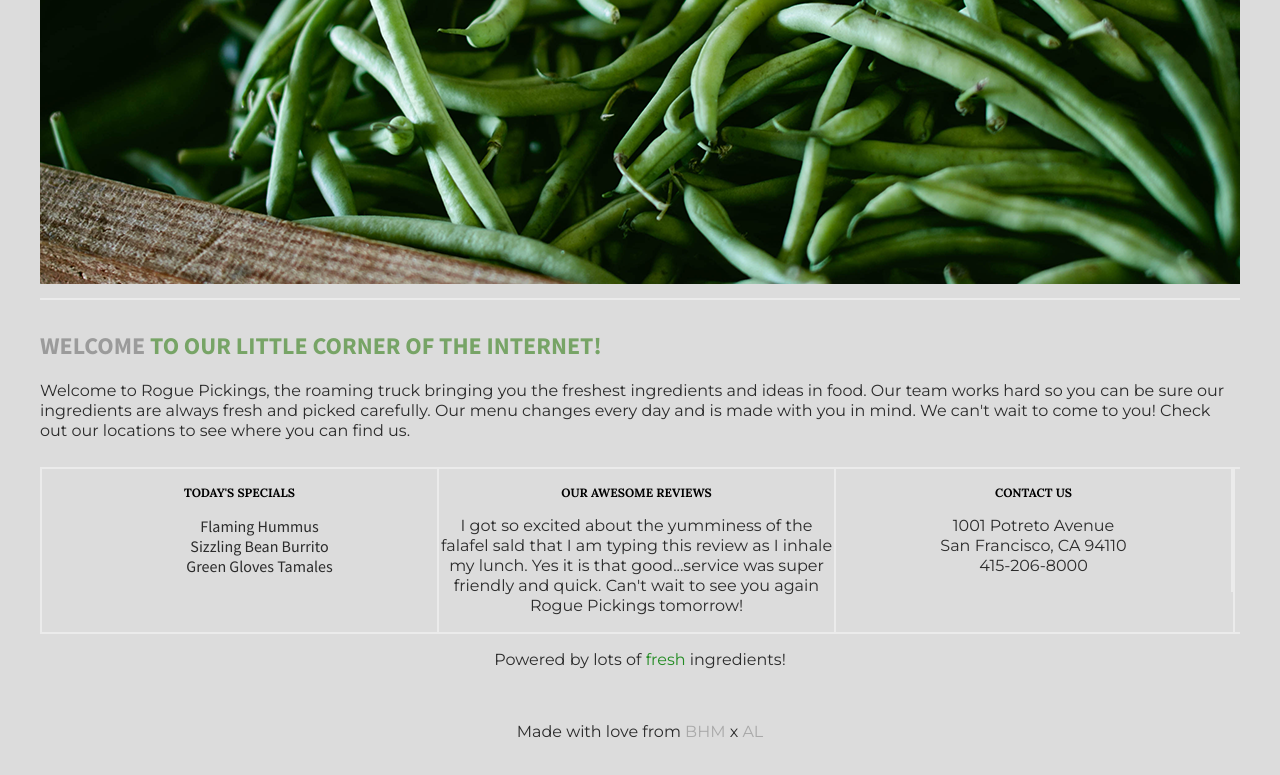
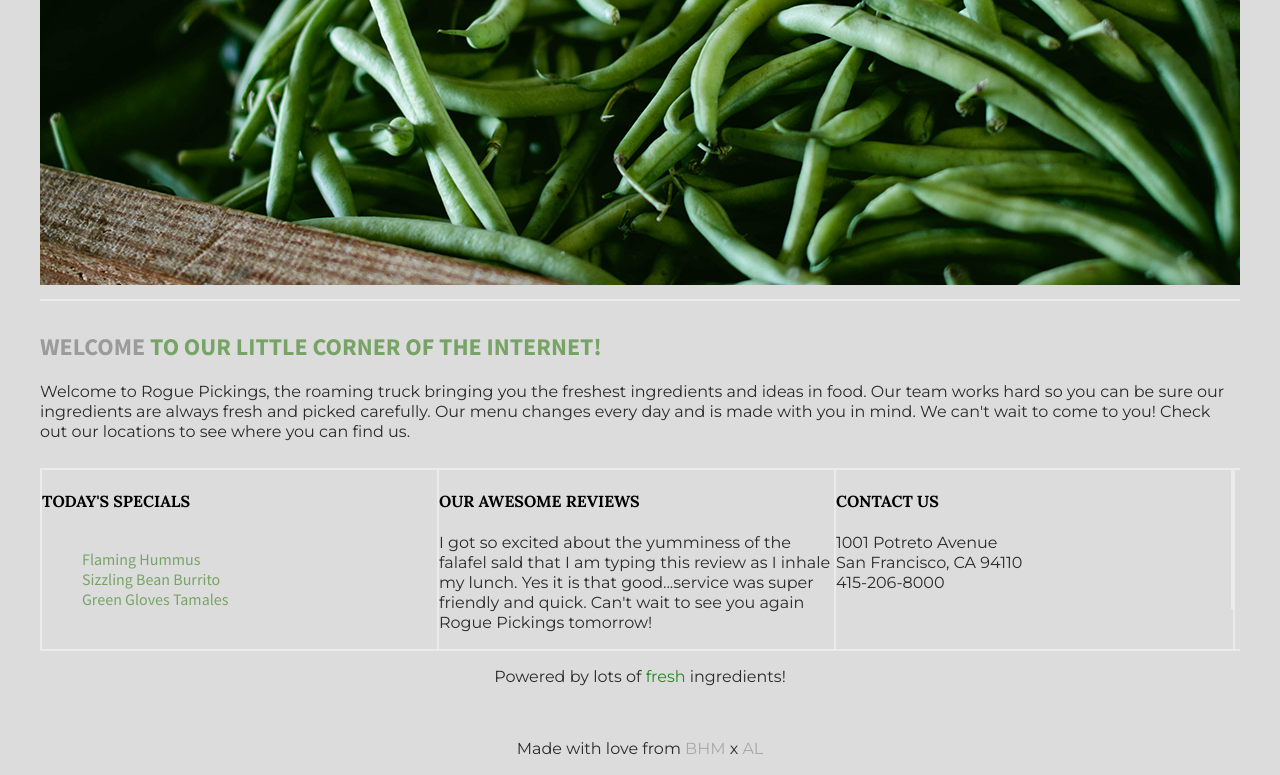
Before and after one commit to carrnicholas/rogue-pickings, a plain HTML site: page index.html in a window 1280 px wide. Shown: the part 132-907 px from the top of the page. Drawn offline with Linux system fonts and the light colour scheme.

Commit message:
Made slight CSS changes

```diff
--- a/css/main.css
+++ b/css/main.css
@@ -28,12 +28,13 @@ h3 {
   font-size: 18px;
 }
 h4 {
-  font-size: 12px;
+  font-size: 16px;
 }
 
 p {
   line-height: 20px;
   font-family: 'Montserrat', sans-serif;
+  font-size: 16px;
 }
 
 header {
@@ -50,11 +51,14 @@ nav ul {
   list-style-type: none;
   margin: 0;
   padding: 0;
+  font-size: 16px;
+  line-height: 20px;
 }
 
 nav ul li {
   display: inline-block;
   padding: 15px;
+  font-size: 16px;
 }
 
 nav ul li a {
@@ -106,21 +110,30 @@ nav ul li a {
 .specials {
   width: 395px;
   float: left;
-  text-align: center;
+  text-align: left;
+  margin: auto;
 }
 
 .specials ul {
   list-style-type: none;
+  float: left;
+  clear: both;
+}
+
+.specials ul li {
+  color: #77a466;
+  line-height: 20px;
 }
 
 .specials h4 {
-  text-align: center;
+  text-align: left;
+  float: left;
 }
 
 .reviews {
   width: 395px;
   float: left;
-  text-align: center;
+  text-align: left;
   border-left: 2px solid #ebebeb;
   border-right: 2px solid #ebebeb;
   margin: auto;
@@ -129,8 +142,9 @@ nav ul li a {
 .contact-us {
   width: 395px;
   float: left;
-  text-align: center;
+  text-align: left;
   border-right: 2px solid #ebebeb;
+  margin: auto;
 }
 
 footer {
```
